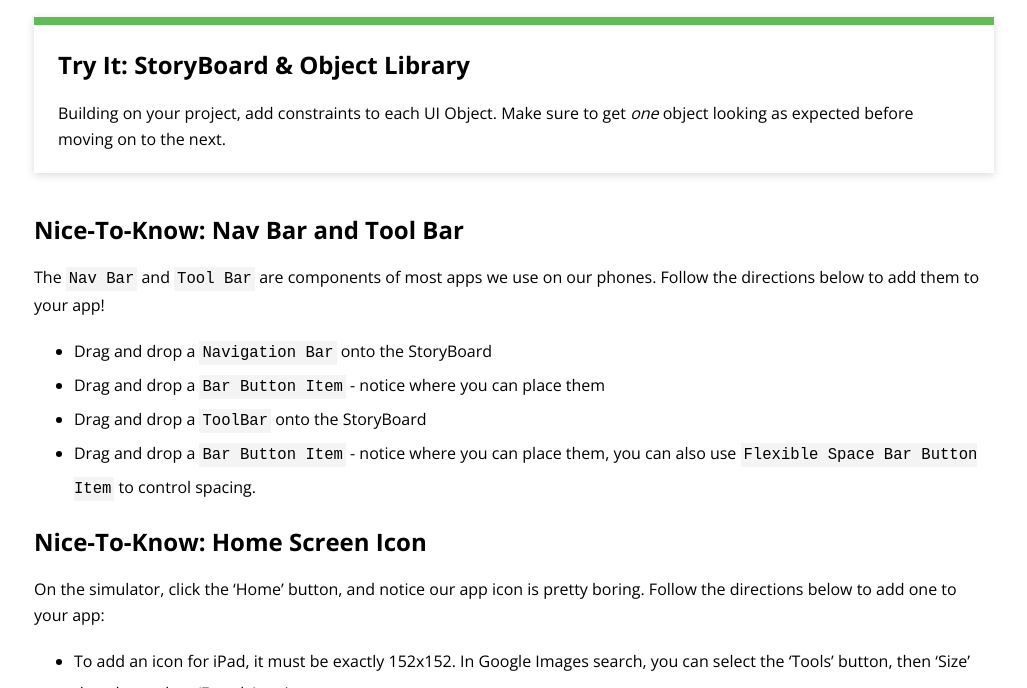
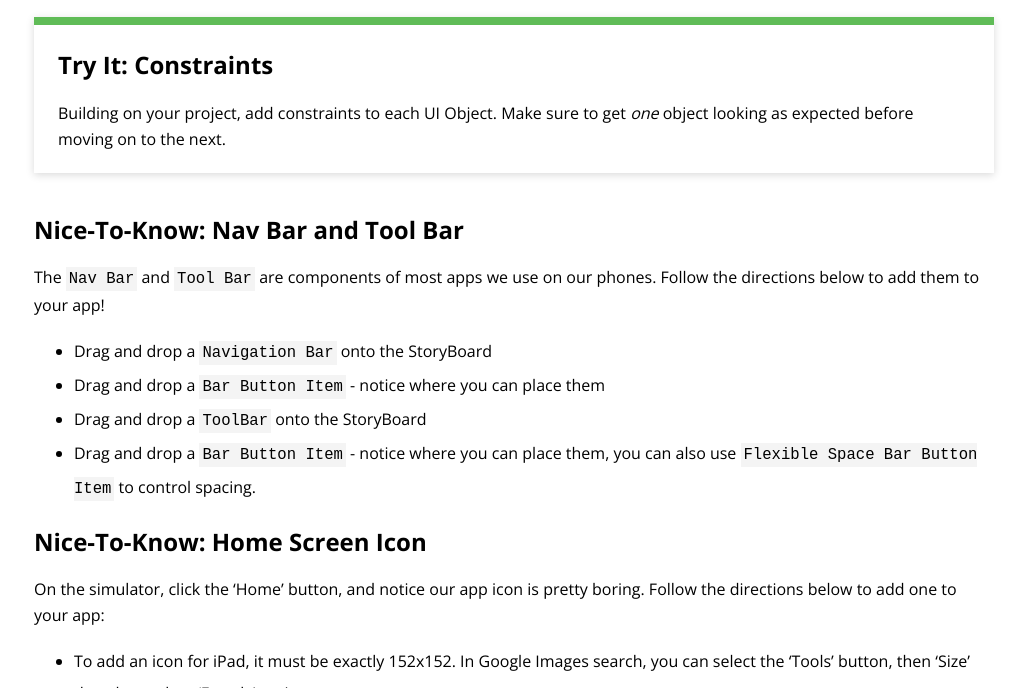
Before and after one commit to ameseee/kwk-curriculum-site, a Jekyll site: the page built from swift-ios/lessons/storyboard/index.md, in a window 1280 px wide and 900 px high, scrolled down 2914 px, cut to the strip 212-900 px from the top of the window. Shown: the whole strip, without its empty margins (126-1153 px from the left). Built offline with Jekyll 4.4.1, drawn with Linux system fonts in a browser that asks for light colours; nearby versions of some CDN libraries.

Commit message:
Change Try It title

```diff
--- a/swift-ios/lessons/storyboard/index.md
+++ b/swift-ios/lessons/storyboard/index.md
@@ -45,7 +45,7 @@ Everything looks great on my iPhone 8 screen, but in the simulator... not so muc
 <iframe width="100%" height="560" frameborder="0" scrolling="no" src="https://screencast-o-matic.com/embed?sc=cqfvIlZpvy&v=5&ff=1" allowfullscreen="true"></iframe>
 
 <div class="try-it">
-  <h2>Try It: StoryBoard & Object Library</h2>
+  <h2>Try It: Constraints</h2>
   <p>Building on your project, add constraints to each UI Object. Make sure to get <em>one</em> object looking as expected before moving on to the next.</p>
 </div>
 
```
